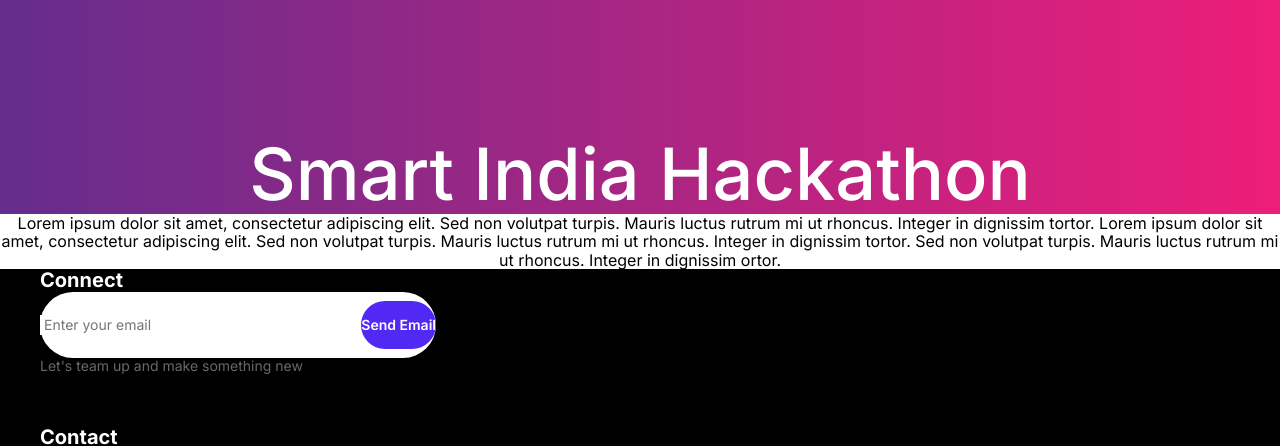
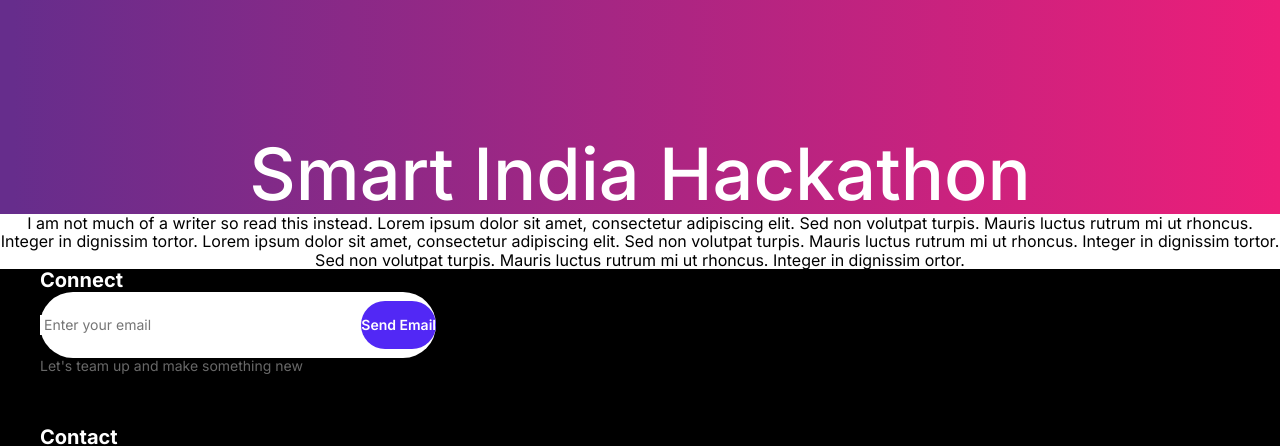
Before and after one commit to anasjawed283/anasjawed283.github.io, a website built with Parcel: page blog1.html in a window 1280 px wide. Shown: the part 76-522 px from the top of the page. Built offline with nearby package versions, Linux system fonts and the light colour scheme.

Commit message:
Update blog1.html

```diff
--- a/blog1.html
+++ b/blog1.html
@@ -165,6 +165,7 @@
           <span class="blog1-text07">
             <span>
               <span>
+                I am not much of a writer so read this instead.
                 Lorem ipsum dolor sit amet, consectetur adipiscing elit. Sed non
                 volutpat turpis. Mauris luctus rutrum mi ut rhoncus. Integer in
                 dignissim tortor. Lorem ipsum dolor sit amet, consectetur
```
